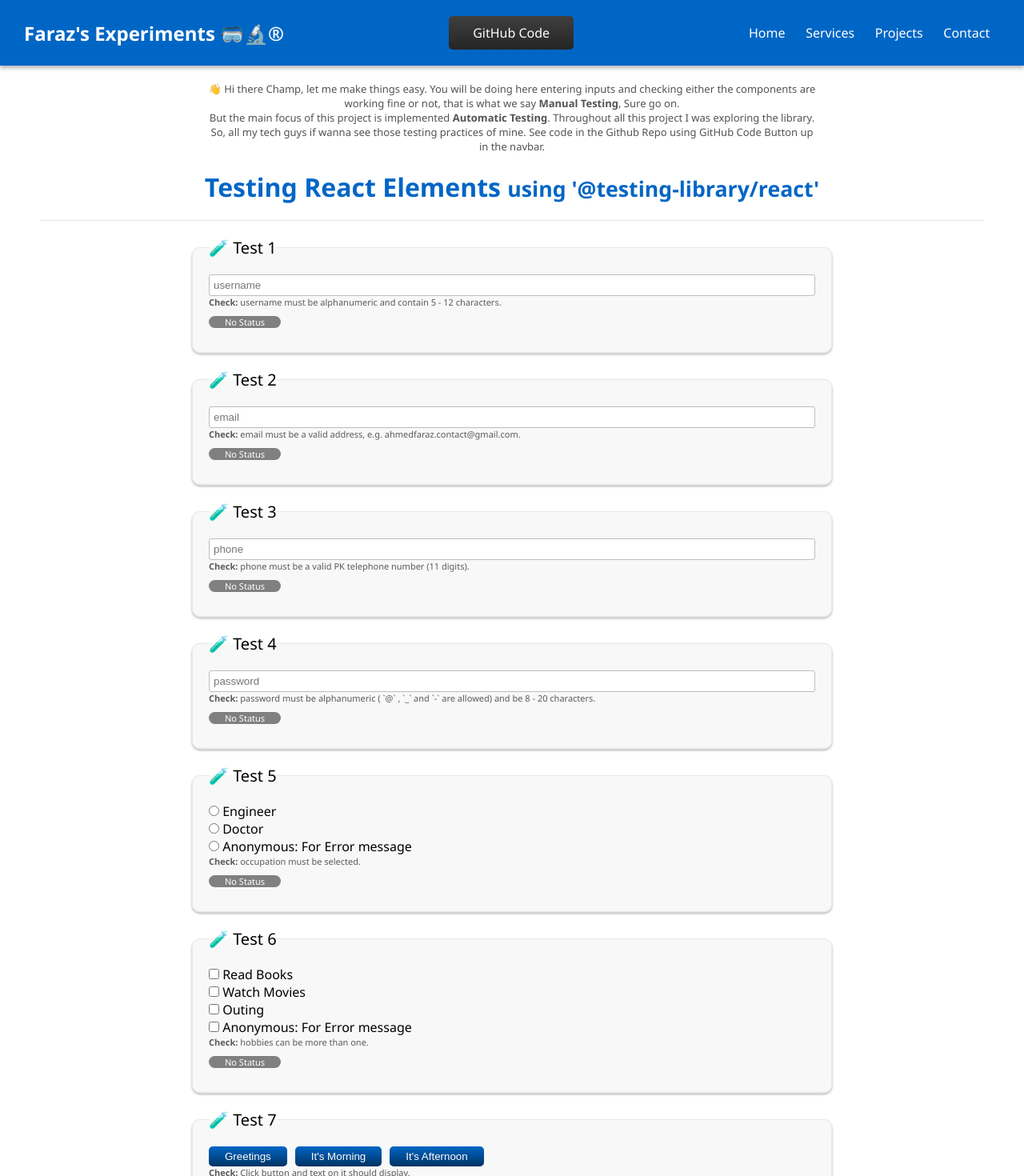
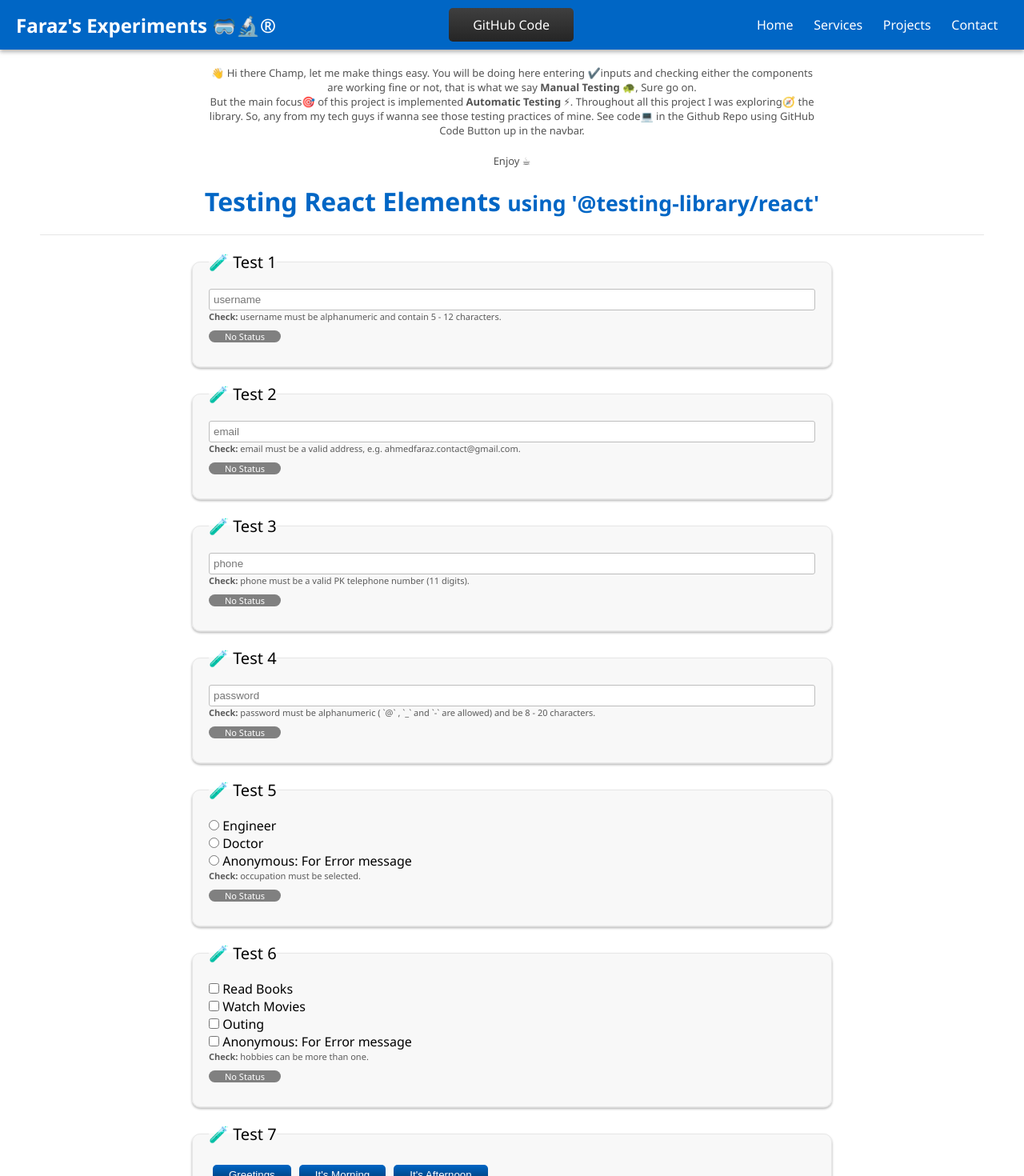
Before and after one commit to aahmedfaraz/my-react-testing-library-corner, a React (Create React App) app: page / in a window 1280 px wide. Shown: the top 1470 px of the page at 80% size. Built offline with nearby package versions, Linux system fonts and the light colour scheme.

Commit message:
Added Test for Fieldset Re ndering

```diff
--- a/src/App.css
+++ b/src/App.css
@@ -15,12 +15,18 @@ body {
 nav {
   background-color: var(--theme-color-blue);
   color: white;
-  padding: 20px 30px;
+  padding: 10px 20px;
   text-align: center;
   box-shadow: 0 3px 5px rgba(128, 128, 128, 0.6);
   display: flex;
   align-items: center;
   justify-content: space-between;
+}
+
+@media screen and (max-width: 800px) {
+  nav {
+    flex-direction: column;
+  }
 }
 
 .github-link {
@@ -130,7 +136,7 @@ fieldset small {
 
 .click-event-button {
   cursor: pointer;
-  margin-right: 10px;
+  margin: 5px;
   border: 0;
   background: linear-gradient(
     to bottom,
--- a/src/App.tsx
+++ b/src/App.tsx
@@ -9,9 +9,10 @@ function App() {
     <div data-testid="app" className="app">
       <Navbar text="Faraz's Experiments 🥽🔬&reg;" />
       <main>
-        <p>👋 Hi there Champ, let me make things easy. You will be doing here entering inputs and checking either the components are working fine or not, that is what we say <strong>Manual Testing</strong>, Sure go on.
+        <p>👋 Hi there Champ, let me make things easy. You will be doing here entering ✔️inputs and checking either the components are working fine or not, that is what we say <strong>Manual Testing 🐢</strong>, Sure go on.
         <br />
-        But the main focus of this project is implemented <strong>Automatic Testing</strong>. Throughout all this project I was exploring the library. So, all my tech guys if wanna see those testing practices of mine. See code in the Github Repo using GitHub Code Button up in the navbar.</p>
+        But the main focus🎯 of this project is implemented <strong>Automatic Testing ⚡</strong>. Throughout all this project I was exploring🧭 the library. So, any from my tech guys if wanna see those testing practices of mine. See code💻 in the Github Repo using GitHub Code Button up in the navbar.</p>
+        <p>Enjoy ☕</p>
         <h1>Testing React Elements <small>using '@testing-library/react'</small></h1>
         <Form />
       </main>
```
Also changed, not shown: 2 other files (tests, documents, lock files or other folders).
